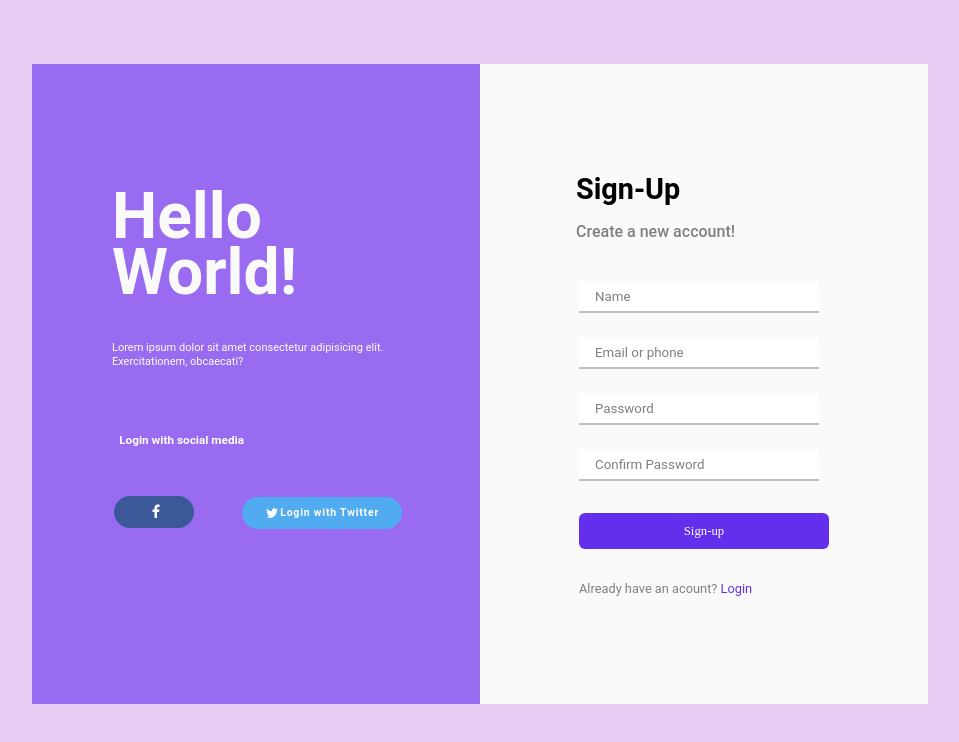
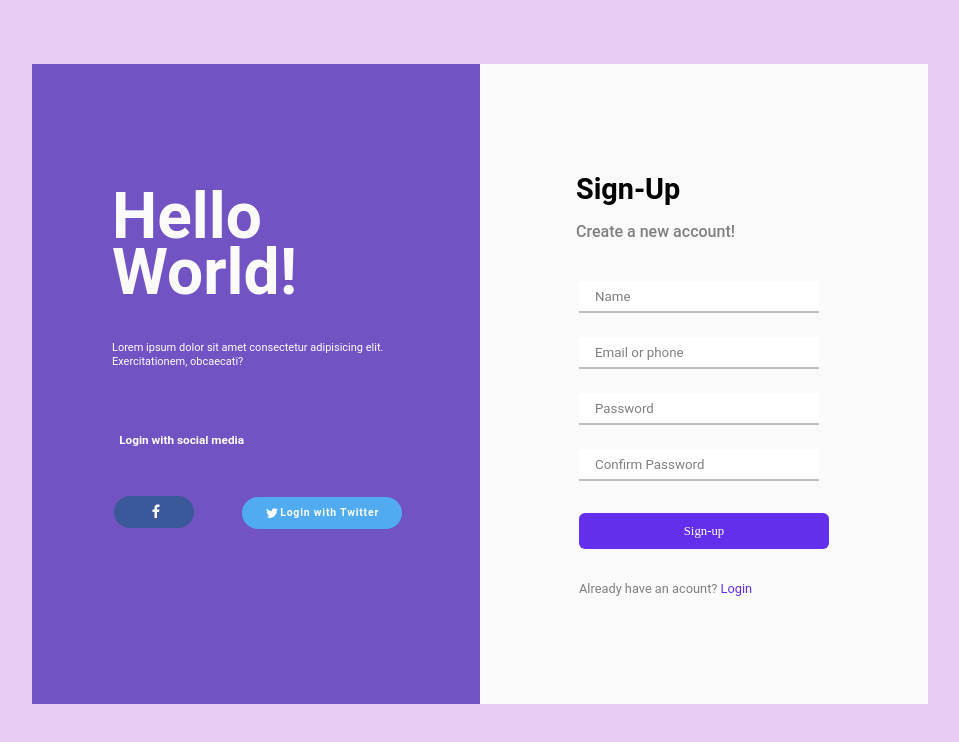
Before and after one commit to ambar-srivastava/Registration-Webpage, a plain HTML site: page index.html in a window 1280 px wide. Shown: the whole page, without its empty margins (160-1119 px from the left). Drawn offline with Linux system fonts and the light colour scheme; the site is published under a folder, as on GitHub Pages, so addresses that start at the root find nothing; a web font is replaced by a local one.

Commit message:
Update style.css

```diff
--- a/style.css
+++ b/style.css
@@ -24,7 +24,7 @@ html,body{
     width: 100%;
     height: 100%;
     background-size: cover;
-    background-image: url(/Assets/naku-mayo-0h0cPHK4Mf0-unsplash.jpg);
+    background-image: url(./Assets/naku-mayo-0h0cPHK4Mf0-unsplash.jpg);
 
 }
 .text{
```
